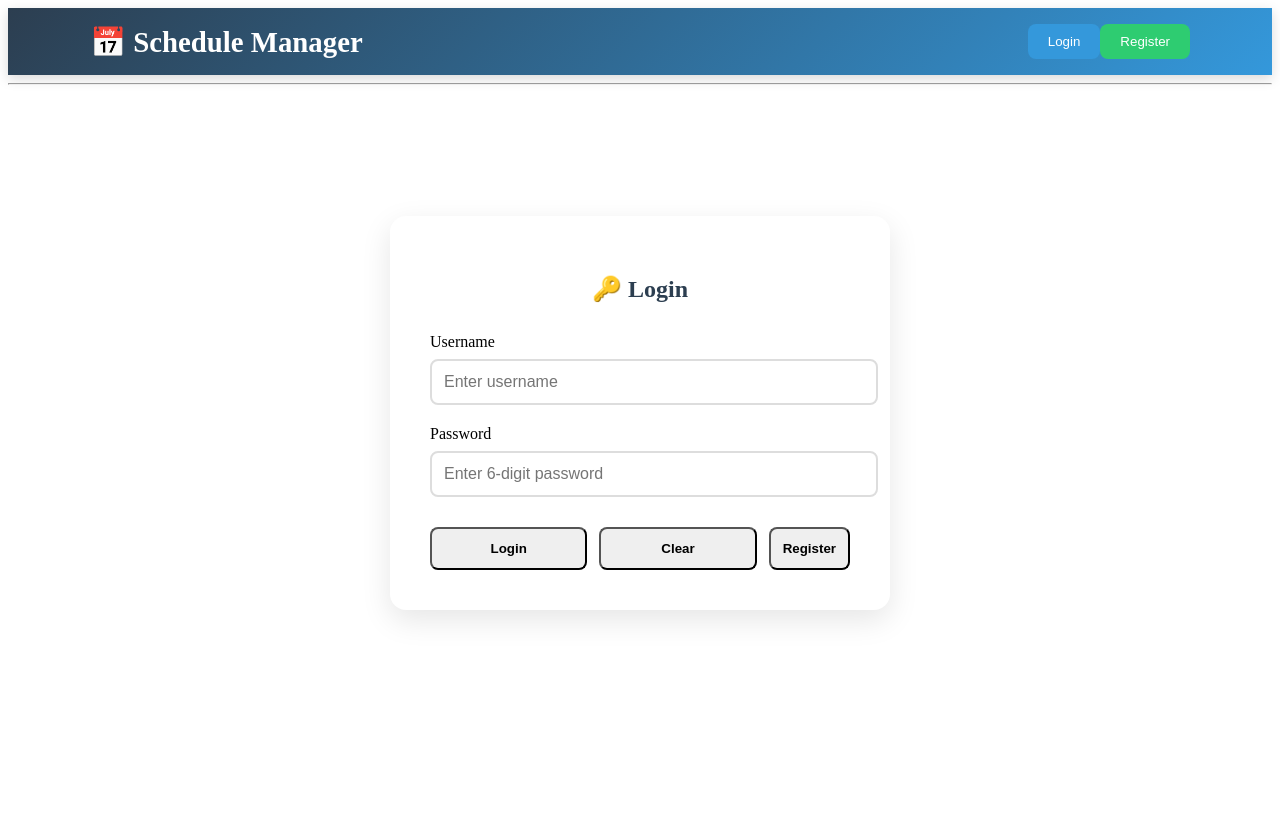
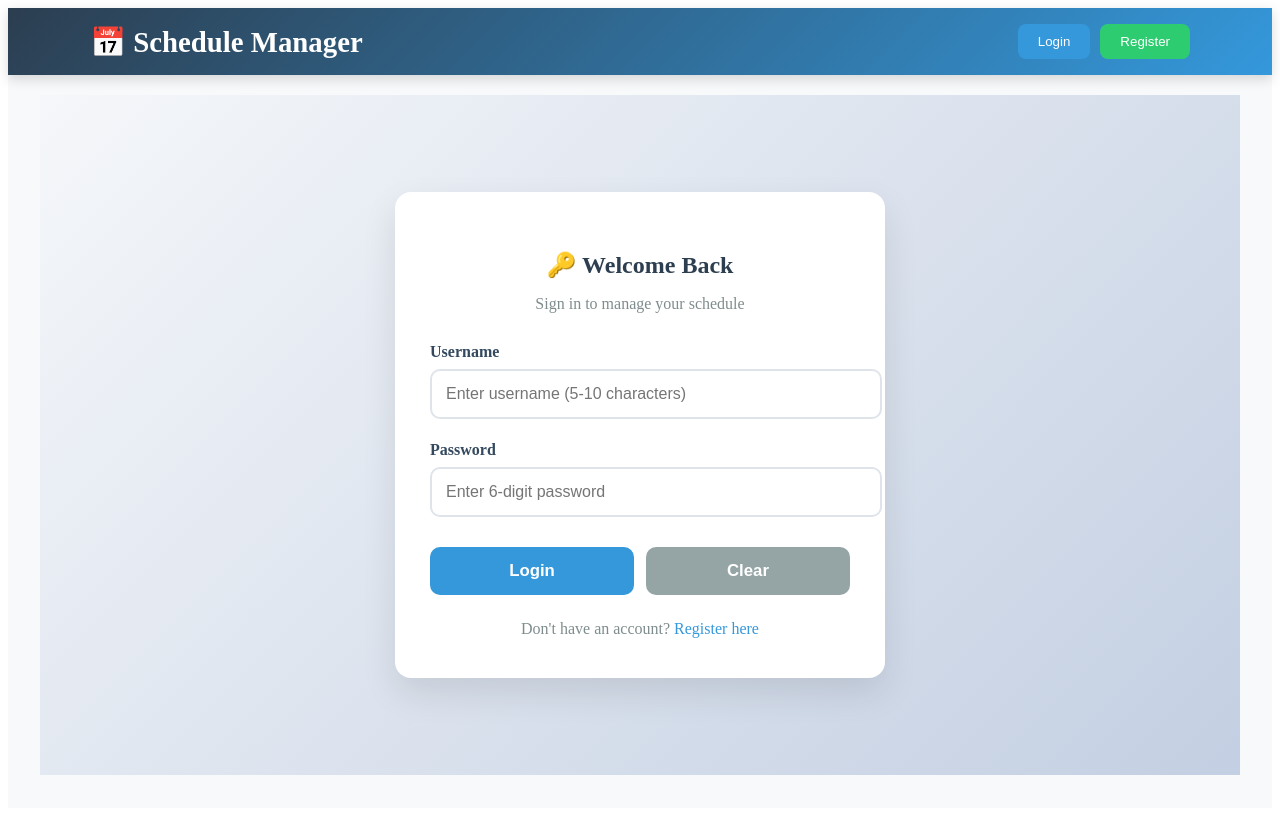
Before and after one commit to TasinLunatic/Vue-lang, a Vue app in the folder schedule-management/: page /#/login in a window 1280 px wide. Built offline with nearby package versions, Linux system fonts and the light colour scheme.

Commit message:
redesign the header and login  section and added new fuction on app vue file

```diff
--- a/schedule-management/src/App.vue
+++ b/schedule-management/src/App.vue
@@ -1,15 +1,26 @@
 <script setup>
-  import Header from './components/Header.vue'
+import { RouterView } from 'vue-router'
+import Header from './components/Header.vue'   // ← Your Header
 </script>
 
 <template>
-  <div>
-    <Header></Header>
-    <hr>
-    <router-view></router-view>
+  <div class="app">
+    <Header />
+    <main class="main-content">
+      <RouterView />   <!-- This will show Login, Regist, ShowSchedule, etc. -->
+    </main>
   </div>
-
 </template>
 
 <style scoped>
+.app {
+  min-height: 100vh;
+  background-color: #f8f9fa;
+}
+
+.main-content {
+  padding: 20px;
+  max-width: 1200px;
+  margin: 0 auto;
+}
 </style>
--- a/schedule-management/src/components/Header.vue
+++ b/schedule-management/src/components/Header.vue
@@ -2,12 +2,13 @@
 import { defineUser } from '../store/userStore.js'
 import { defindSchedule } from '../store/scheduleStore.js'
 import { useRouter } from 'vue-router'
-import { onMounted } from 'vue'
+import { onMounted, watch } from 'vue'
 
 const sysUser = defineUser()
 const schedule = defindSchedule()
 const router = useRouter()
 
+// Restore login status when component mounts
 onMounted(() => {
   const loginUser = sessionStorage.getItem('loginUser')
   if (loginUser) {
@@ -16,12 +17,12 @@ onMounted(() => {
   }
 })
 
-function logout() {
-  sysUser.$reset()
-  schedule.$reset()
-  sessionStorage.removeItem('loginUser')
-  router.push('/login')
-}
+// Watch for changes in username (important for reactivity)
+watch(() => sysUser.username, (newVal) => {
+  if (newVal) {
+    console.log('User logged in:', newVal)
+  }
+})
 </script>
 
 <template>
@@ -30,7 +31,8 @@ function logout() {
       <h1 class="title">📅 Schedule Manager</h1>
 
       <div class="nav">
-        <div v-if="sysUser.username === ''" class="auth-buttons">
+        <!-- Show Login/Register when NOT logged in -->
+        <div v-if="!sysUser.username" class="auth-buttons">
           <router-link to="/login">
             <button class="btn btn-primary">Login</button>
           </router-link>
@@ -39,11 +41,14 @@ function logout() {
           </router-link>
         </div>
 
+        <!-- Show Welcome + Buttons when logged in -->
         <div v-else class="user-info">
           <span class="welcome">Welcome, <strong>{{ sysUser.username }}</strong></span>
+
           <router-link to="/showSchedule">
             <button class="btn btn-primary">My Schedule</button>
           </router-link>
+
           <button class="btn btn-danger" @click="logout">Logout</button>
         </div>
       </div>
@@ -52,11 +57,12 @@ function logout() {
 </template>
 
 <style scoped>
+/* Same modern styles as before */
 .header {
   background: linear-gradient(135deg, #2c3e50, #3498db);
   color: white;
   padding: 1rem 0;
-  box-shadow: 0 4px 12px rgba(0, 0, 0, 0.15);
+  box-shadow: 0 4px 12px rgba(0,0,0,0.15);
 }
 
 .container {
@@ -68,48 +74,20 @@ function logout() {
   padding: 0 20px;
 }
 
-.title {
-  margin: 0;
-  font-size: 1.8rem;
-}
-
-.nav {
-  display: flex;
-  align-items: center;
-  gap: 15px;
-}
+.title { margin: 0; font-size: 1.8rem; }
 
 .btn {
   padding: 10px 20px;
   border: none;
   border-radius: 8px;
+  cursor: pointer;
   font-weight: 500;
-  cursor: pointer;
-  transition: all 0.3s;
+  margin-left: 10px;
 }
 
-.btn-primary {
-  background: #3498db;
-  color: white;
-}
+.btn-primary { background: #3498db; color: white; }
+.btn-secondary { background: #2ecc71; color: white; }
+.btn-danger { background: #e74c3c; color: white; }
 
-.btn-primary:hover {
-  background: #2980b9;
-  transform: translateY(-2px);
-}
-
-.btn-secondary {
-  background: #2ecc71;
-  color: white;
-}
-
-.btn-danger {
-  background: #e74c3c;
-  color: white;
-}
-
-.welcome {
-  margin-right: 15px;
-  font-size: 1.1rem;
-}
+.welcome { margin-right: 15px; font-size: 1.1rem; }
 </style>
--- a/schedule-management/src/components/Login.vue
+++ b/schedule-management/src/components/Login.vue
@@ -6,52 +6,149 @@ import { defineUser } from '../store/userStore.js'
 const router = useRouter()
 const sysUser = defineUser()
 
-const loginUser = reactive({ username: '', userPwd: '' })
+// Reactive form data
+const loginUser = reactive({
+  username: '',
+  userPwd: ''
+})
+
+// Validation messages
 const usernameMsg = ref('')
 const userPwdMsg = ref('')
 
-// ... (keep all your functions: checkUsername, checkUserPwd, login, clearForm)
+// Check Username
+function checkUsername() {
+  const usernameReg = /^[a-zA-Z0-9]{5,10}$/
+  if (!usernameReg.test(loginUser.username)) {
+    usernameMsg.value = 'Invalid format (5-10 letters/numbers)'
+    return false
+  }
+  usernameMsg.value = 'OK'
+  return true
+}
+
+// Check Password
+function checkUserPwd() {
+  const userPwdReg = /^[0-9]{6}$/
+  if (!userPwdReg.test(loginUser.userPwd)) {
+    userPwdMsg.value = 'Invalid format (must be 6 digits)'
+    return false
+  }
+  userPwdMsg.value = 'OK'
+  return true
+}
+
+// Login Function
+function login() {
+  const flag1 = checkUsername()
+  const flag2 = checkUserPwd()
+
+  if (!(flag1 && flag2)) {
+    alert('Please correct the errors before logging in.')
+    return
+  }
+
+  // Get saved user from localStorage (from registration)
+  const savedUsername = localStorage.getItem('username')
+  const savedUserPwd = localStorage.getItem('userPwd')
+
+  if (!savedUsername || !savedUserPwd) {
+    alert('No registered user found. Please register first.')
+    return
+  }
+
+  if (loginUser.username !== savedUsername) {
+    alert('Username is incorrect.')
+    return
+  }
+
+  if (loginUser.userPwd !== savedUserPwd) {
+    alert('Password is incorrect.')
+    return
+  }
+
+  // ✅ Successful Login
+  alert('Login successful!')
+
+  // Update Pinia store (Important for Header to update)
+  sysUser.uid = 1
+  sysUser.username = loginUser.username
+
+  // Save login status
+  sessionStorage.setItem('loginUser', loginUser.username)
+
+  // Navigate to schedule page
+  router.push('/showSchedule')
+}
+
+// Clear Form
+function clearForm() {
+  loginUser.username = ''
+  loginUser.userPwd = ''
+  usernameMsg.value = ''
+  userPwdMsg.value = ''
+}
 </script>
 
 <template>
-  <div class="form-container">
-    <div class="card">
-      <h2>🔑 Login</h2>
+  <div class="login-container">
+    <div class="login-card">
+      <h2>🔑 Welcome Back</h2>
+      <p class="subtitle">Sign in to manage your schedule</p>
 
       <div class="form-group">
         <label>Username</label>
-        <input v-model="loginUser.username" @blur="checkUsername" type="text" placeholder="Enter username" />
-        <span class="msg" :class="{ success: usernameMsg === 'OK' }">{{ usernameMsg }}</span>
+        <input
+          type="text"
+          v-model="loginUser.username"
+          @blur="checkUsername"
+          placeholder="Enter username (5-10 characters)"
+        />
+        <span class="msg" :class="{ success: usernameMsg === 'OK', error: usernameMsg && usernameMsg !== 'OK' }">
+          {{ usernameMsg }}
+        </span>
       </div>
 
       <div class="form-group">
         <label>Password</label>
-        <input v-model="loginUser.userPwd" @blur="checkUserPwd" type="password" placeholder="Enter 6-digit password" />
-        <span class="msg" :class="{ success: userPwdMsg === 'OK' }">{{ userPwdMsg }}</span>
+        <input
+          type="password"
+          v-model="loginUser.userPwd"
+          @blur="checkUserPwd"
+          placeholder="Enter 6-digit password"
+        />
+        <span class="msg" :class="{ success: userPwdMsg === 'OK', error: userPwdMsg && userPwdMsg !== 'OK' }">
+          {{ userPwdMsg }}
+        </span>
       </div>
 
       <div class="actions">
         <button class="btn btn-primary" @click="login">Login</button>
         <button class="btn btn-secondary" @click="clearForm">Clear</button>
-        <router-link to="/regist"><button class="btn btn-outline">Register</button></router-link>
+      </div>
+
+      <div class="register-link">
+        Don't have an account?
+        <router-link to="/regist">Register here</router-link>
       </div>
     </div>
   </div>
 </template>
 
 <style scoped>
-.form-container {
+.login-container {
   display: flex;
   justify-content: center;
   align-items: center;
-  min-height: 80vh;
+  min-height: 85vh;
+  background: linear-gradient(135deg, #f5f7fa, #c3cfe2);
 }
 
-.card {
+.login-card {
   background: white;
-  padding: 40px;
+  padding: 40px 35px;
   border-radius: 16px;
-  box-shadow: 0 10px 30px rgba(0, 0, 0, 0.1);
+  box-shadow: 0 15px 35px rgba(0, 0, 0, 0.1);
   width: 100%;
   max-width: 420px;
 }
@@ -59,34 +156,45 @@ const userPwdMsg = ref('')
 h2 {
   text-align: center;
   color: #2c3e50;
+  margin-bottom: 8px;
+}
+
+.subtitle {
+  text-align: center;
+  color: #7f8c8d;
   margin-bottom: 30px;
 }
 
 .form-group {
-  margin-bottom: 20px;
+  margin-bottom: 22px;
 }
 
 label {
   display: block;
   margin-bottom: 8px;
-  font-weight: 500;
+  font-weight: 600;
+  color: #34495e;
 }
 
 input {
   width: 100%;
-  padding: 12px;
-  border: 2px solid #ddd;
-  border-radius: 8px;
+  padding: 14px;
+  border: 2px solid #dfe4ea;
+  border-radius: 10px;
   font-size: 1rem;
+  transition: all 0.3s;
 }
 
 input:focus {
   border-color: #3498db;
   outline: none;
+  box-shadow: 0 0 0 3px rgba(52, 152, 219, 0.1);
 }
 
 .msg {
   font-size: 0.9rem;
+  margin-top: 5px;
+  display: block;
 }
 
 .success { color: #27ae60; }
@@ -100,8 +208,43 @@ input:focus {
 
 .btn {
   flex: 1;
-  padding: 12px;
-  border-radius: 8px;
+  padding: 14px;
+  border: none;
+  border-radius: 10px;
+  font-size: 1.05rem;
   font-weight: 600;
+  cursor: pointer;
+  transition: all 0.3s;
+}
+
+.btn-primary {
+  background: #3498db;
+  color: white;
+}
+
+.btn-primary:hover {
+  background: #2980b9;
+  transform: translateY(-2px);
+}
+
+.btn-secondary {
+  background: #95a5a6;
+  color: white;
+}
+
+.register-link {
+  text-align: center;
+  margin-top: 25px;
+  color: #7f8c8d;
+}
+
+.register-link a {
+  color: #3498db;
+  text-decoration: none;
+  font-weight: 500;
+}
+
+.register-link a:hover {
+  text-decoration: underline;
 }
 </style>
```
